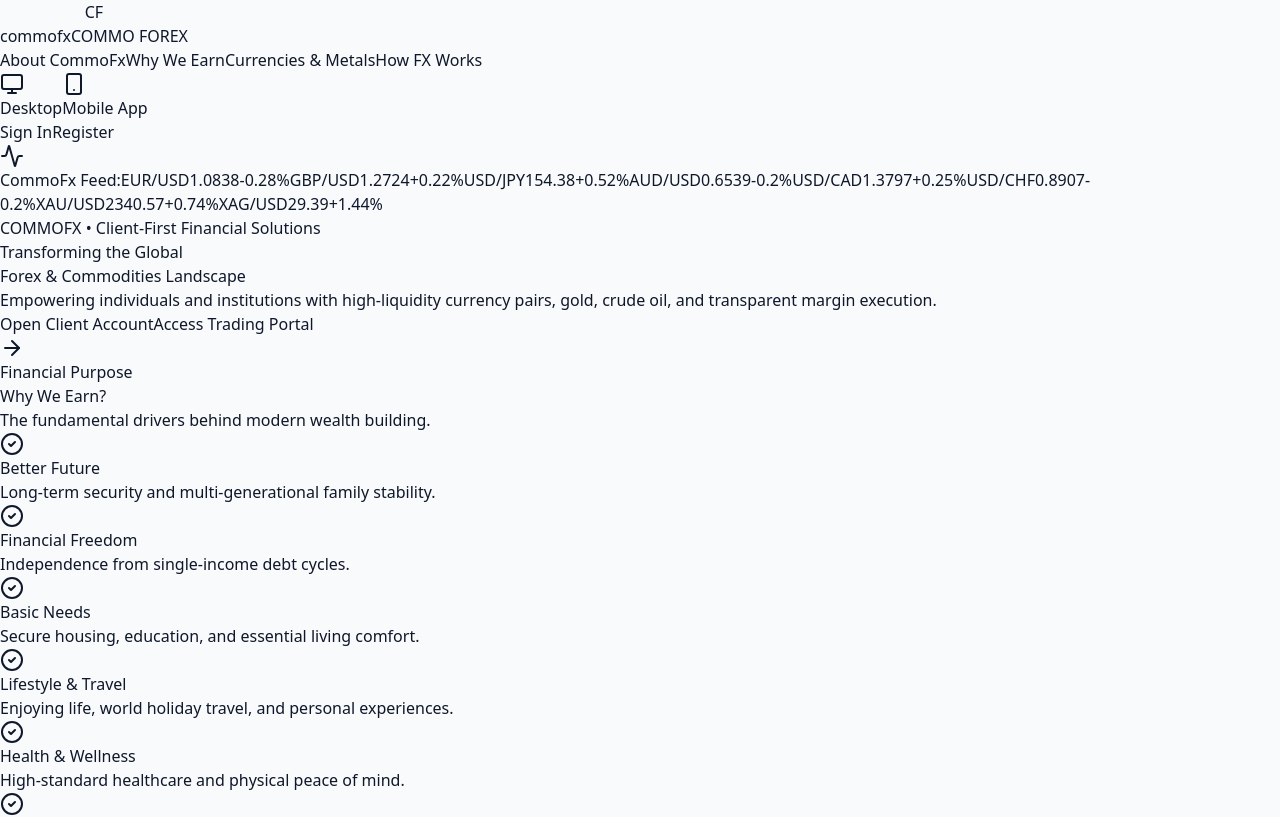
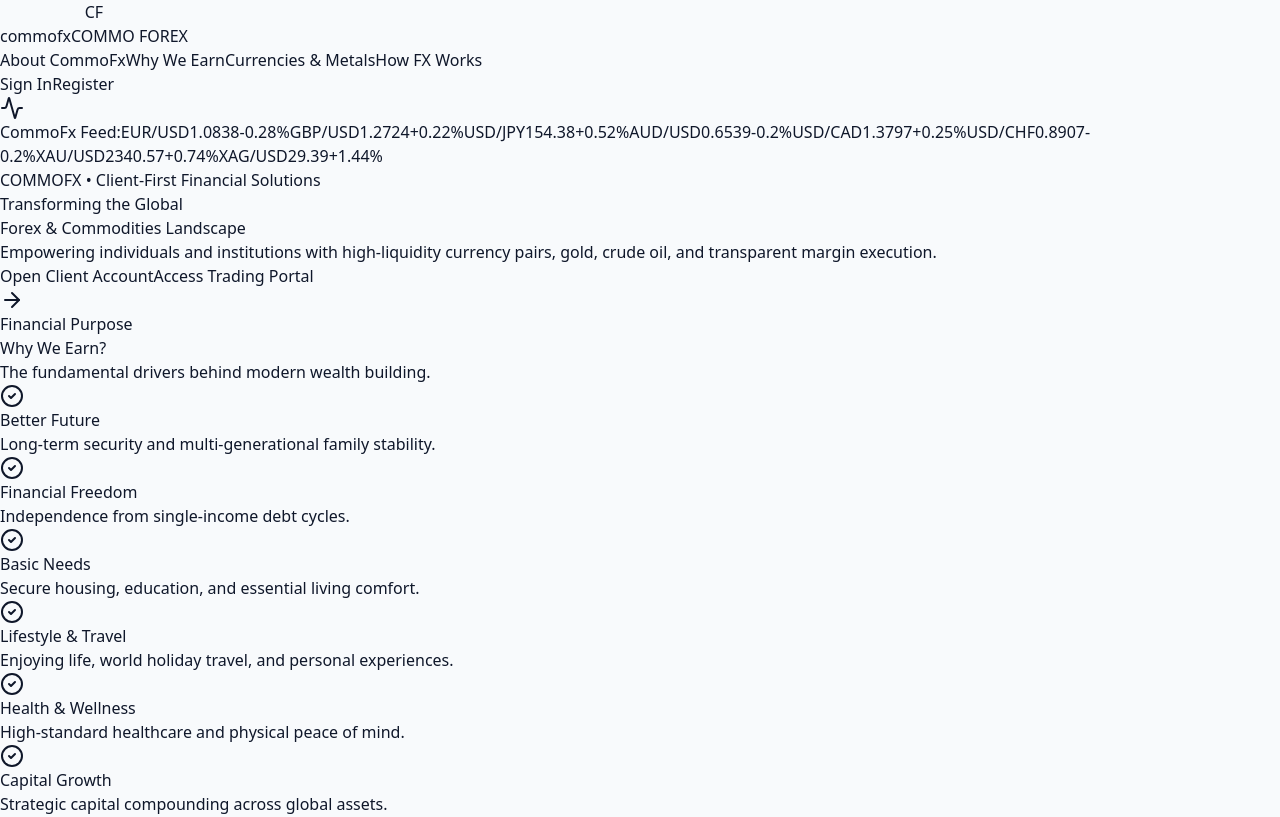
Before and after one commit to agrawalhiteshhkumar/stratum-markets, a React (Vite) app: page / in a window 1280 px wide. Shown: the top 817 px of the page. Built offline with nearby package versions, Linux system fonts and the light colour scheme.

Commit message:
Update App.jsx

```diff
--- a/src/App.jsx
+++ b/src/App.jsx
@@ -1,7 +1,7 @@
 import React, { useState, useEffect, useMemo } from 'react';
 import {
   TrendingUp, Activity, ShieldAlert, BarChart2,
-  Layers, Search, CheckCircle2, Smartphone, Monitor,
+  Layers, Search, CheckCircle2,
   Send, Bot, User, LogIn, FileCheck, ShieldCheck, X,
   Wallet, ArrowDownToLine, ArrowUpFromLine, Users, Gift,
   BookOpen, Sparkles, Award, ExternalLink, RefreshCw,
@@ -14,19 +14,16 @@
 
 // --- COMMOFX EXACT PORTFOLIO ASSETS ---
 const COMMOFX_ASSETS = [
-  // Currencies (EUR, USD, CAD, AUD, JPY, CHF, GBP)
   { symbol: 'EUR/USD', name: 'Euro / US Dollar', category: 'Forex', price: 1.0845, change: -0.21, spread: 0.0002, decimals: 4 },
   { symbol: 'GBP/USD', name: 'British Pound / USD', category: 'Forex', price: 1.2715, change: 0.15, spread: 0.0004, decimals: 4 },
   { symbol: 'USD/JPY', name: 'US Dollar / Japanese Yen', category: 'Forex', price: 154.20, change: 0.42, spread: 0.02, decimals: 2 },
   { symbol: 'AUD/USD', name: 'Australian Dollar / USD', category: 'Forex', price: 0.6540, change: -0.18, spread: 0.0003, decimals: 4 },
   { symbol: 'USD/CAD', name: 'US Dollar / Canadian Dollar', category: 'Forex', price: 1.3780, change: 0.12, spread: 0.0003, decimals: 4 },
   { symbol: 'USD/CHF', name: 'US Dollar / Swiss Franc', category: 'Forex', price: 0.8920, change: -0.05, spread: 0.0003, decimals: 4 },
-  // Commodities (XAUUSD, XAGUSD, USOUSD, NG)
   { symbol: 'XAU/USD', name: 'Spot Gold / US Dollar', category: 'Commodities', price: 2342.80, change: 0.84, spread: 0.40, decimals: 2 },
   { symbol: 'XAG/USD', name: 'Spot Silver / US Dollar', category: 'Commodities', price: 29.40, change: 1.45, spread: 0.02, decimals: 2 },
   { symbol: 'USO/USD', name: 'WTI Crude Oil', category: 'Commodities', price: 81.20, change: 1.15, spread: 0.04, decimals: 2 },
   { symbol: 'NG/USD', name: 'Natural Gas Futures', category: 'Commodities', price: 2.74, change: -1.20, spread: 0.01, decimals: 2 },
-  // Indices (US30 - Dow Jones, US100 - Nasdaq)
   { symbol: 'US30', name: 'Dow Jones Industrial 30', category: 'Indices', price: 39120.00, change: 0.32, spread: 2.0, decimals: 2 },
   { symbol: 'US100', name: 'Nasdaq 100 Tech Index', category: 'Indices', price: 19840.00, change: 0.94, spread: 1.5, decimals: 2 }
 ];
@@ -91,7 +88,6 @@
   }
 ];
 
-// Sub-admin & Super Admin Staff Credentials
 const STAFF_ACCOUNTS = [
   {
     id: 'STAFF-AUDIT',
@@ -110,8 +106,7 @@
 ];
 
 export default function App() {
-  const [activeView, setActiveView] = useState('website');
-  const [deviceEmulator, setDeviceEmulator] = useState('desktop');
+  const [activeView, setActiveView] = useState('website'); // 'website' | 'signin' | 'register' | 'portal'
   const [usersDb, setUsersDb] = useState(INITIAL_USERS_DB);
   const [currentUser, setCurrentUser] = useState(null);
 
@@ -277,7 +272,7 @@
 
   return (
     <div className="min-h-screen bg-slate-50 text-slate-800 flex flex-col font-sans selection:bg-blue-600 selection:text-white">
-      {/* NAVBAR */}
+      {/* GLOBAL NAVBAR */}
       <header className="bg-white border-b border-slate-200 sticky top-0 z-50 shadow-sm">
         <div className="max-w-7xl mx-auto px-4 sm:px-6 py-3 flex items-center justify-between">
           <button onClick={() => setActiveView('website')} className="flex items-center gap-3 text-left">
@@ -290,7 +285,7 @@
             </div>
           </button>
 
-          <nav className="hidden lg:flex items-center gap-8 text-xs font-bold text-slate-600">
+          <nav className="hidden md:flex items-center gap-8 text-xs font-bold text-slate-600">
             <button onClick={() => setActiveView('website')} className="hover:text-blue-600 transition">About CommoFx</button>
             <button onClick={() => setActiveView('website')} className="hover:text-blue-600 transition">Why We Earn</button>
             <button onClick={() => setActiveView('website')} className="hover:text-blue-600 transition">Currencies & Metals</button>
@@ -298,21 +293,6 @@
           </nav>
 
           <div className="flex items-center gap-3">
-            <div className="hidden sm:flex items-center bg-slate-100 p-1 rounded-lg border border-slate-200 text-xs">
-              <button
-                onClick={() => setDeviceEmulator('desktop')}
-                className={`flex items-center gap-1 px-2.5 py-1 rounded font-semibold transition ${deviceEmulator === 'desktop' ? 'bg-blue-600 text-white shadow-sm' : 'text-slate-600 hover:text-blue-600'}`}
-              >
-                <Monitor className="w-3.5 h-3.5" /> Desktop
-              </button>
-              <button
-                onClick={() => setDeviceEmulator('mobile')}
-                className={`flex items-center gap-1 px-2.5 py-1 rounded font-semibold transition ${deviceEmulator === 'mobile' ? 'bg-blue-600 text-white shadow-sm' : 'text-slate-600 hover:text-blue-600'}`}
-              >
-                <Smartphone className="w-3.5 h-3.5" /> Mobile App
-              </button>
-            </div>
-
             {currentUser ? (
               <div className="flex items-center gap-2">
                 <button
@@ -325,8 +305,8 @@
                       : 'bg-blue-50 text-blue-700 border-blue-200'
                   }`}
                 >
-                  <ShieldCheck className="w-4 h-4" />
-                  {currentUser.role.toUpperCase()}
+                  <ShieldCheck className="w-3.5 h-3.5" />
+                  {currentUser.role.toUpperCase()} WORKSPACE
                 </button>
                 <button
                   onClick={() => { setCurrentUser(null); setActiveView('website'); }}
@@ -374,9 +354,7 @@
         </div>
       </header>
 
-      {/* ======================================================== */}
-      {/* 1. PUBLIC LANDING PAGE (COMMOFX DECK SECTIONS)           */}
-      {/* ======================================================== */}
+      {/* 1. PUBLIC LANDING PAGE */}
       {activeView === 'website' && (
         <div className="flex-1 space-y-20 pb-20">
           <section className="bg-gradient-to-b from-blue-50/70 via-white to-slate-50 pt-16 pb-20 border-b border-slate-200">
@@ -537,7 +515,7 @@
             </div>
           </section>
 
-          {/* INSTRUMENTS REGISTRY */}
+          {/* COMMODITIES & CURRENCIES */}
           <section className="max-w-7xl mx-auto px-4 sm:px-6 space-y-8">
             <div className="text-center space-y-2">
               <span className="text-xs font-bold text-blue-600 uppercase tracking-widest">CommoFx Instrument Registry</span>
@@ -620,9 +598,7 @@
         </div>
       )}
 
-      {/* ======================================================== */}
-      {/* 2. SIGN IN PAGE                                          */}
-      {/* ======================================================== */}
+      {/* 2. SIGN IN PAGE */}
       {activeView === 'signin' && (
         <div className="flex-1 flex items-center justify-center p-4 py-16">
           <div className="bg-white border border-slate-200 rounded-3xl w-full max-w-md p-8 shadow-2xl space-y-6">
@@ -749,9 +725,7 @@
         </div>
       )}
 
-      {/* ======================================================== */}
-      {/* 3. REGISTER PAGE                                         */}
-      {/* ======================================================== */}
+      {/* 3. REGISTER PAGE */}
       {activeView === 'register' && (
         <div className="flex-1 flex items-center justify-center p-4 py-16">
           <div className="bg-white border border-slate-200 rounded-3xl w-full max-w-md p-8 shadow-2xl space-y-6">
@@ -824,12 +798,9 @@
         </div>
       )}
 
-      {/* ======================================================== */}
-      {/* 4. WORKSPACES: CUSTOMER, SUB-ADMIN, ADMIN                */}
-      {/* ======================================================== */}
+      {/* 4. WORKSPACES: CUSTOMER, SUB-ADMIN, ADMIN */}
       {activeView === 'portal' && currentUser && (
         <div className="flex-1 max-w-7xl mx-auto w-full p-4 sm:p-6 space-y-6">
-          {/* CUSTOMER PORTAL */}
           {currentUser.role === 'customer' && (
             <div className="space-y-6">
               <div className="bg-white border border-slate-200 rounded-2xl p-6 shadow-sm flex flex-col md:flex-row justify-between items-start md:items-center gap-4">
@@ -1014,7 +985,7 @@
                             </tr>
                           ))
                         ) : (
-                          <tr><td colSpan="6" className="p-6 text-center text-slate-400 font-sans">No open trades.</td></tr>
+                          <tr><td colSpan="6" className="p-6 text-center text-slate-400 font-sans">No open trades. Use Trade Execution to place orders.</td></tr>
                         )}
                       </tbody>
                     </table>
```
